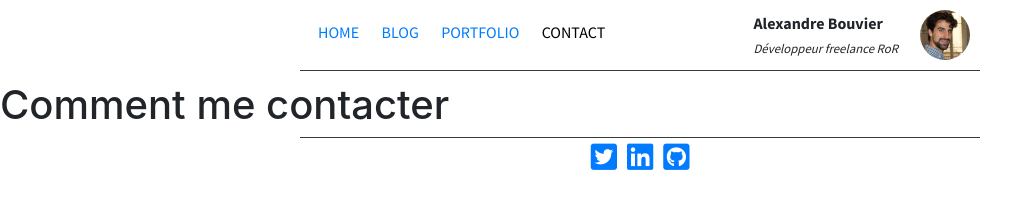
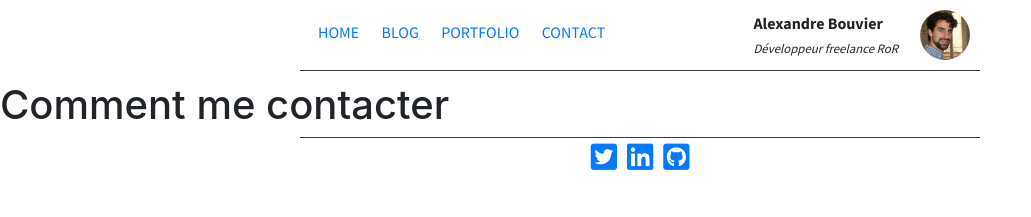
Before and after one commit to alexandrebk/alexandrebk.github.io, a Jekyll site: the page built from contact.html, in a window 1280 px wide. Shown: the top 217 px of the page, without its empty margins (0-1031 px from the left). Built offline with Jekyll 4.4.1, drawn with Linux system fonts in a browser that asks for light colours; nearby versions of some CDN libraries.

Commit message:
Fix bug on previous commit

```diff
--- a/_includes/navbar.html
+++ b/_includes/navbar.html
@@ -2,9 +2,9 @@
   <header class="inner  border-bottom border-dark d-flex align-items-center justify-content-center">
     <nav class="mr-auto p-2">
       <a class="{% if page.url == '/' %} selected {% endif %}" href="/">Home</a>
-      <a class="{% if page.url == '/blog.html' %} selected {% endif %}" href="/blog/">Blog</a>
-      <a class="{% if page.url == '/portfolio.html' %} selected {% endif %}" href="/">Portfolio</a>
-      <a class="{% if page.url == '/contact.html' %} selected {% endif %}" href="/contact/">Contact</a>
+      <a class="{% if page.url == '/blog' %} selected {% endif %}" href="/blog">Blog</a>
+      <a class="{% if page.url == '/portfolio' %} selected {% endif %}" href="/">Portfolio</a>
+      <a class="{% if page.url == '/contact' %} selected {% endif %}" href="/contact">Contact</a>
     </nav>
 
     <div class="pull-right d-flex align-items-center">
```
